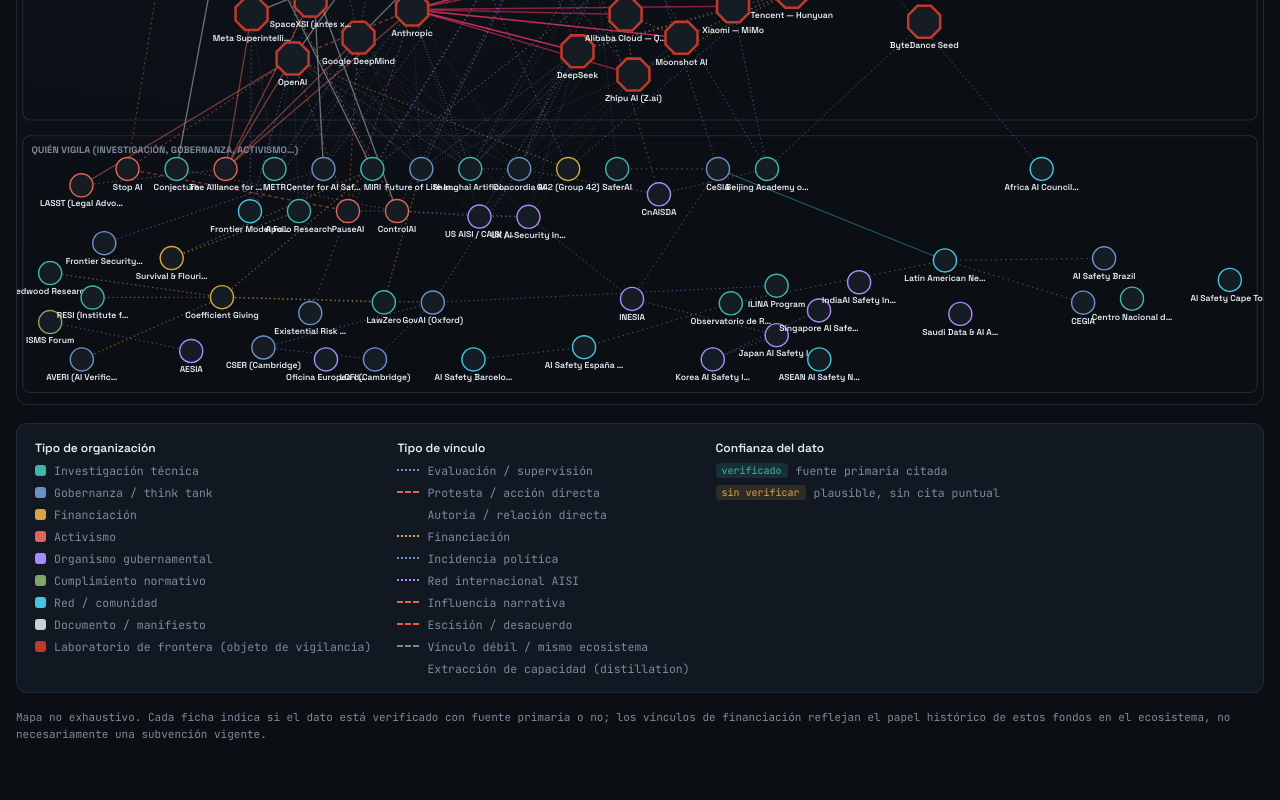
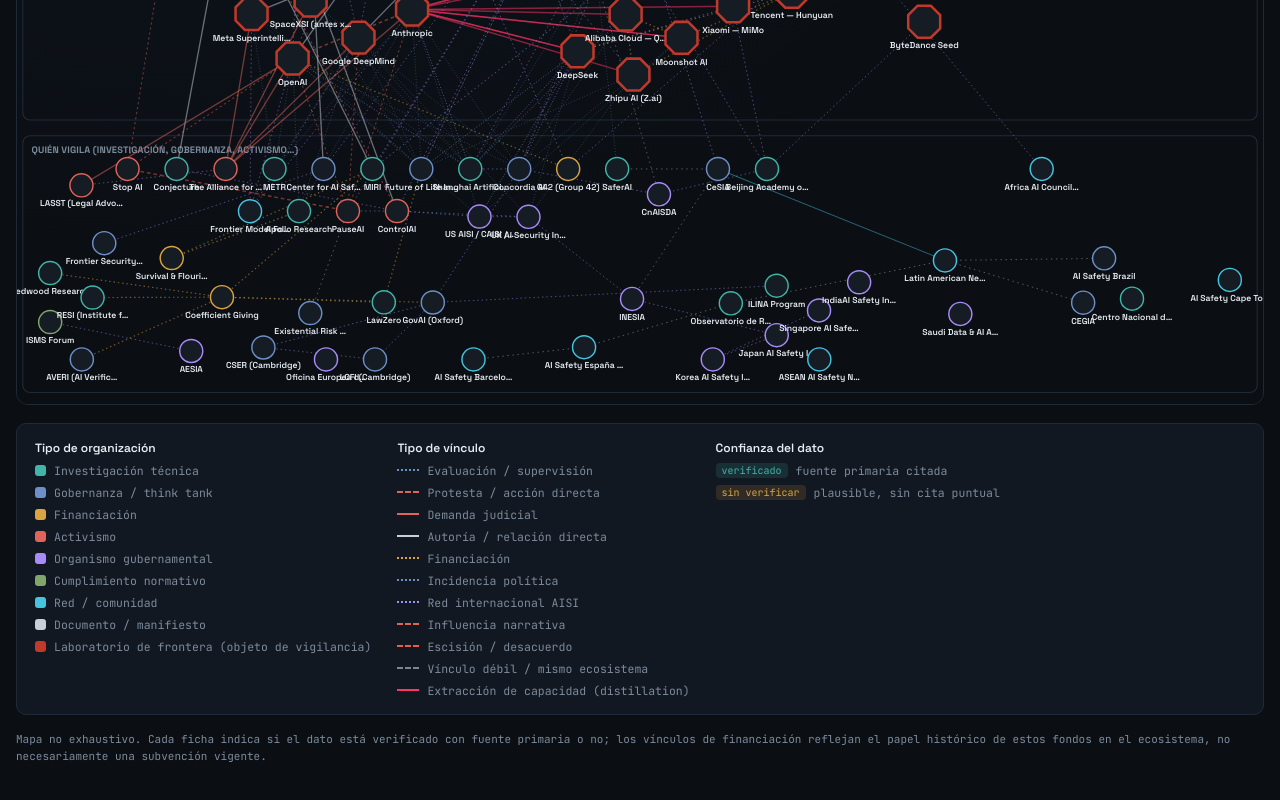
Before and after one commit to avallesalas/vigilancia-asi, a plain HTML site: page index.html in a window 1280 px wide. Shown: the part 589-1389 px from the top of the page. Drawn offline with nearby package versions, Linux system fonts and the light colour scheme.

Commit message:
Añade «Demanda judicial» a la leyenda y arregla dos muestras invisibles
El tipo de arista litigation existía en app.js pero no en la leyenda. De paso,
las muestras de «Autoría / relación directa» y «Extracción de capacidad» no se
veían por faltarles border-top-style.

Co-Authored-By: Claude Opus 5.5 <noreply@anthropic.com>

```diff
--- a/index.html
+++ b/index.html
@@ -32,14 +32,15 @@
     <div class="grp"><b>Tipo de vínculo</b>
       <div class="row"><span class="lswatch" style="border-color:var(--policy);border-top-style:dotted"></span>Evaluación / supervisión</div>
       <div class="row"><span class="lswatch" style="border-color:var(--activism);border-top-style:dashed"></span>Protesta / acción directa</div>
-      <div class="row"><span class="lswatch" style="border-color:var(--doc)"></span>Autoría / relación directa</div>
+      <div class="row"><span class="lswatch" style="border-color:var(--activism);border-top-style:solid"></span>Demanda judicial</div>
+      <div class="row"><span class="lswatch" style="border-color:var(--doc);border-top-style:solid"></span>Autoría / relación directa</div>
       <div class="row"><span class="lswatch" style="border-color:var(--funding);border-top-style:dotted"></span>Financiación</div>
       <div class="row"><span class="lswatch" style="border-color:var(--policy);border-top-style:dotted"></span>Incidencia política</div>
       <div class="row"><span class="lswatch" style="border-color:var(--gov);border-top-style:dotted"></span>Red internacional AISI</div>
       <div class="row"><span class="lswatch" style="border-color:var(--activism);border-top-style:dashed"></span>Influencia narrativa</div>
       <div class="row"><span class="lswatch" style="border-color:var(--split);border-top-style:dashed"></span>Escisión / desacuerdo</div>
       <div class="row"><span class="lswatch" style="border-color:var(--doc);border-top-style:dashed;opacity:.6"></span>Vínculo débil / mismo ecosistema</div>
-      <div class="row"><span class="lswatch" style="border-color:var(--extraction)"></span>Extracción de capacidad (distillation)</div>
+      <div class="row"><span class="lswatch" style="border-color:var(--extraction);border-top-style:solid"></span>Extracción de capacidad (distillation)</div>
     </div>
     <div class="grp"><b>Confianza del dato</b>
       <div class="row"><span class="cbadge verified">verificado</span>fuente primaria citada</div>
--- a/releases.json
+++ b/releases.json
@@ -32,6 +32,7 @@
           "kind": "improved",
           "items": [
             { "text": "Nuevo tipo de vínculo, «demanda judicial», con su propia línea para distinguirlo de las protestas.", "nodes": [] },
+            { "text": "La leyenda incluye la demanda judicial y vuelve a mostrar las líneas de «autoría» y «extracción de capacidad», que no se veían.", "nodes": [] },
             { "text": "Dos páginas nuevas: Noticias, con lo que ha pasado en cada periodo y sus fuentes, y esta de cambios.", "nodes": [] }
           ]
         }
```
Also changed, not shown: 1 other file.
